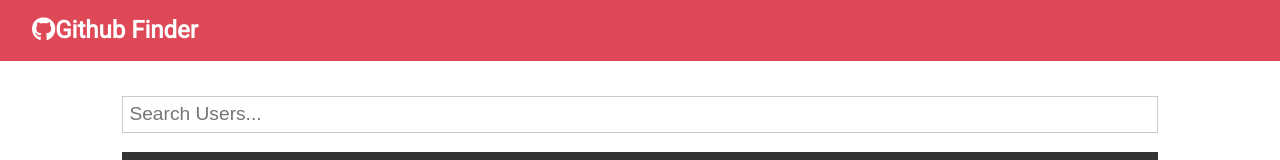
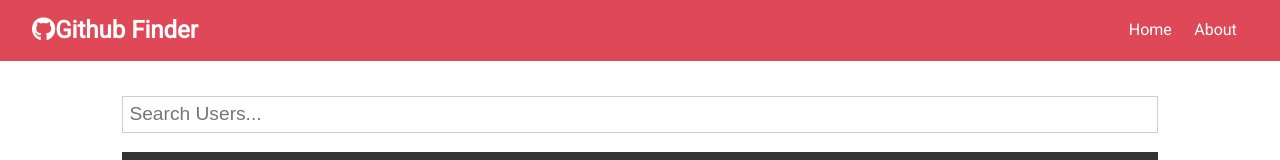
Before and after one commit to hymntaha/github-finder, a React (Create React App) app: page / in a window 1280 px wide. Shown: the top 160 px of the page. Built offline with nearby package versions, Linux system fonts and the light colour scheme.

Commit message:
adding some navbar menu

```diff
--- a/src/components/layout/Navbar.js
+++ b/src/components/layout/Navbar.js
@@ -1,13 +1,22 @@
 import React from 'react';
 import PropTypes from 'prop-types';
+import { Link } from 'react-router-dom';
 
-const Navbar = ({icon, title}) => {
+const Navbar = ({ icon, title }) => {
   return (
     <nav className="navbar bg-primary">
       <h1>
         <i className={icon} />
         {title}
       </h1>
+      <ul>
+        <li>
+          <Link to="/">Home</Link>
+        </li>
+        <li>
+          <Link to="/about">About</Link>
+        </li>
+      </ul>
     </nav>
   );
 };
```
